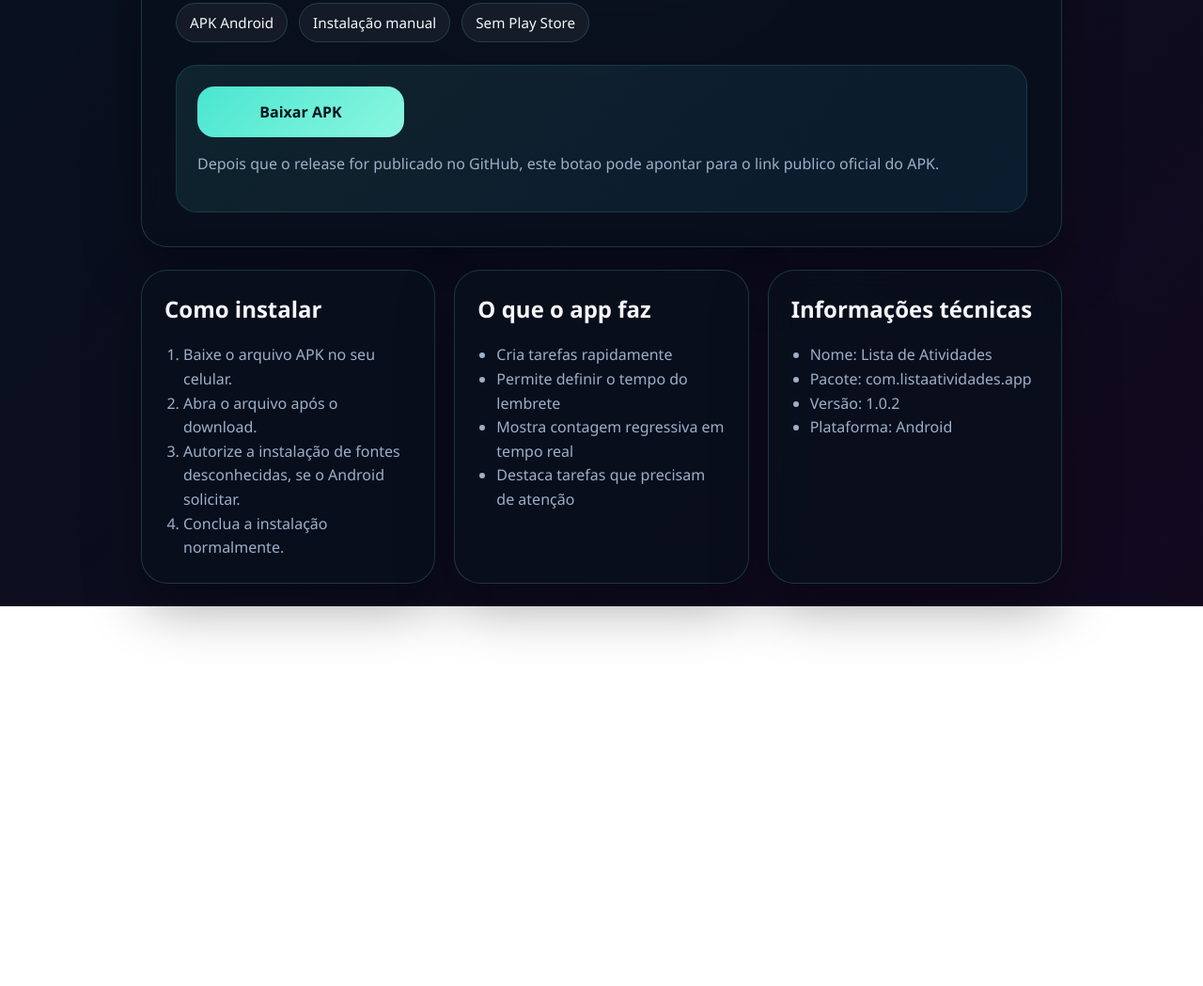
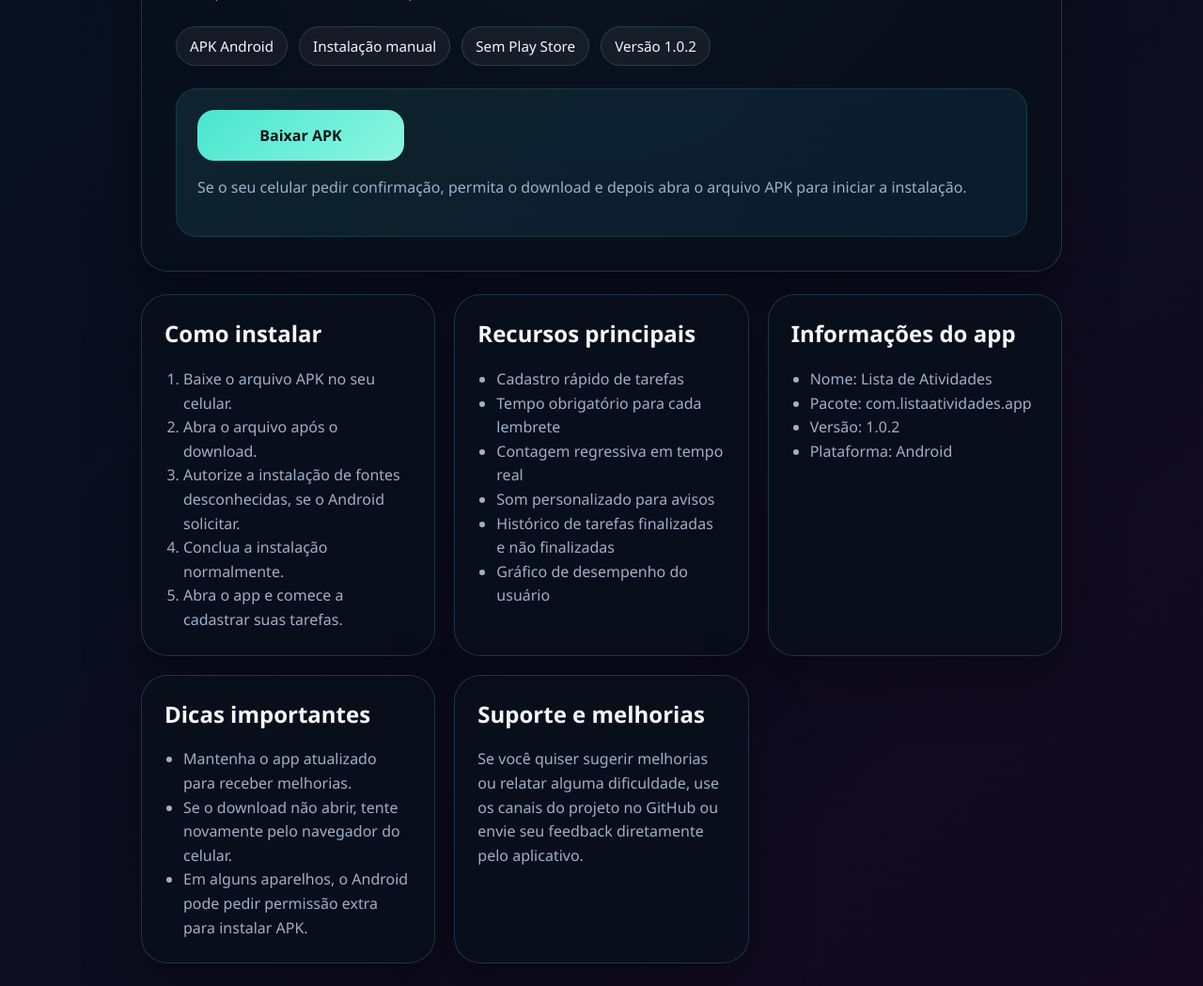
Before and after one commit to wellingtonJS1212/lista-de-atividades, a website: page download.html in a window 1280 px wide. Shown: the part 205-1254 px from the top of the page at 94% size. Before the commit the page ends 850 px from the top, so only its background shows below. Drawn offline with Linux system fonts and the light colour scheme.

Commit message:
Melhora pagina de download

```diff
--- a/download.html
+++ b/download.html
@@ -13,19 +13,20 @@
         <section class="hero-card">
             <p class="eyebrow">Download oficial</p>
             <h1>Lista de Atividades para Android</h1>
-            <p class="subtitle">Instale o aplicativo no seu celular e organize tarefas com lembretes visuais e contagem regressiva.</p>
+            <p class="subtitle">Instale o aplicativo no seu celular e organize suas tarefas com lembretes visuais, contagem regressiva e acompanhamento do seu desempenho.</p>
 
             <div class="badge-row">
                 <span class="badge">APK Android</span>
                 <span class="badge">Instalação manual</span>
                 <span class="badge">Sem Play Store</span>
+                <span class="badge">Versão 1.0.2</span>
             </div>
 
             <div class="action-panel">
                 <a class="download-button" href="https://github.com/wellingtonJS1212/lista-de-atividades/releases/download/v1.0.2/app-release-signed.apk">
                     Baixar APK
                 </a>
-                <p class="hint">Depois que o release for publicado no GitHub, este botao pode apontar para o link publico oficial do APK.</p>
+                <p class="hint">Se o seu celular pedir confirmação, permita o download e depois abra o arquivo APK para iniciar a instalação.</p>
             </div>
         </section>
 
@@ -37,21 +38,24 @@
                     <li>Abra o arquivo após o download.</li>
                     <li>Autorize a instalação de fontes desconhecidas, se o Android solicitar.</li>
                     <li>Conclua a instalação normalmente.</li>
+                    <li>Abra o app e comece a cadastrar suas tarefas.</li>
                 </ol>
             </article>
 
             <article class="info-card">
-                <h2>O que o app faz</h2>
+                <h2>Recursos principais</h2>
                 <ul>
-                    <li>Cria tarefas rapidamente</li>
-                    <li>Permite definir o tempo do lembrete</li>
-                    <li>Mostra contagem regressiva em tempo real</li>
-                    <li>Destaca tarefas que precisam de atenção</li>
+                    <li>Cadastro rápido de tarefas</li>
+                    <li>Tempo obrigatório para cada lembrete</li>
+                    <li>Contagem regressiva em tempo real</li>
+                    <li>Som personalizado para avisos</li>
+                    <li>Histórico de tarefas finalizadas e não finalizadas</li>
+                    <li>Gráfico de desempenho do usuário</li>
                 </ul>
             </article>
 
             <article class="info-card">
-                <h2>Informações técnicas</h2>
+                <h2>Informações do app</h2>
                 <ul>
                     <li>Nome: Lista de Atividades</li>
                     <li>Pacote: com.listaatividades.app</li>
@@ -59,6 +63,20 @@
                     <li>Plataforma: Android</li>
                 </ul>
             </article>
+
+            <article class="info-card">
+                <h2>Dicas importantes</h2>
+                <ul>
+                    <li>Mantenha o app atualizado para receber melhorias.</li>
+                    <li>Se o download não abrir, tente novamente pelo navegador do celular.</li>
+                    <li>Em alguns aparelhos, o Android pode pedir permissão extra para instalar APK.</li>
+                </ul>
+            </article>
+
+            <article class="info-card">
+                <h2>Suporte e melhorias</h2>
+                <p class="hint">Se você quiser sugerir melhorias ou relatar alguma dificuldade, use os canais do projeto no GitHub ou envie seu feedback diretamente pelo aplicativo.</p>
+            </article>
         </section>
     </main>
 </body>
```
